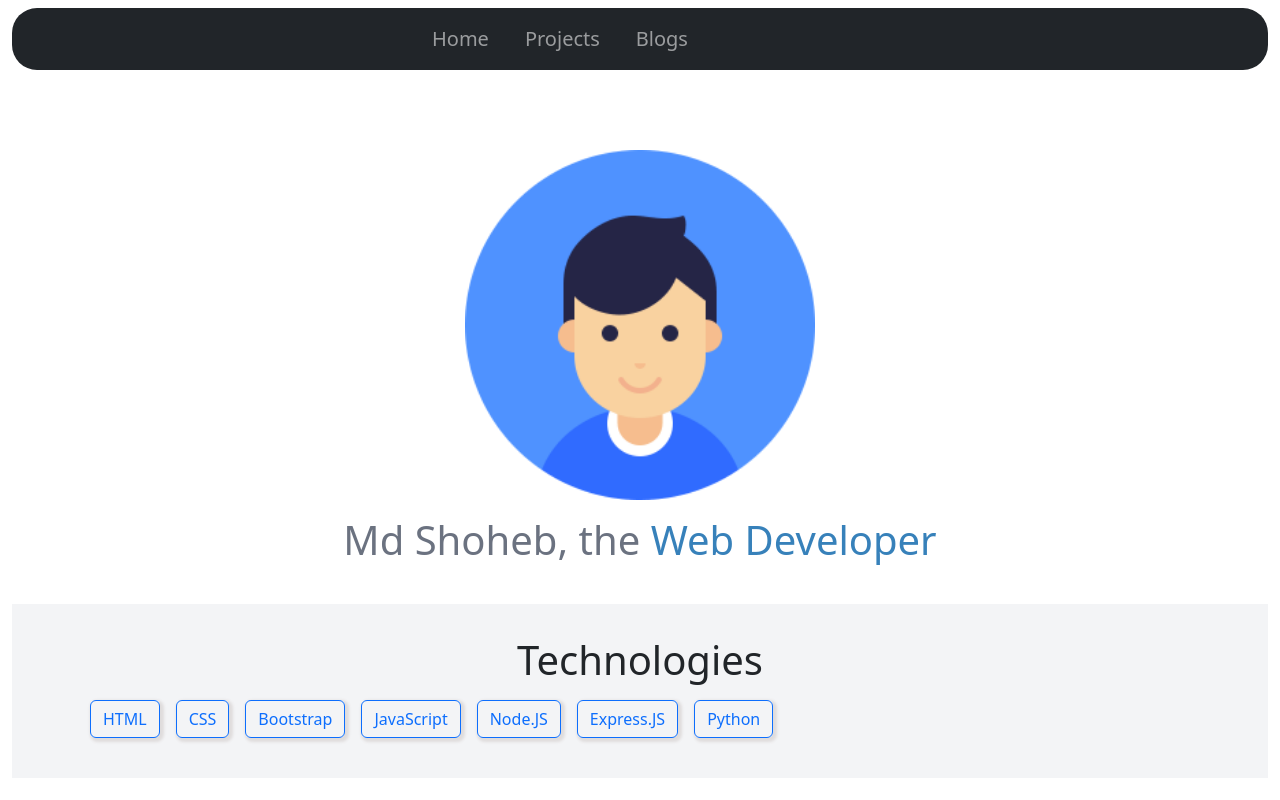
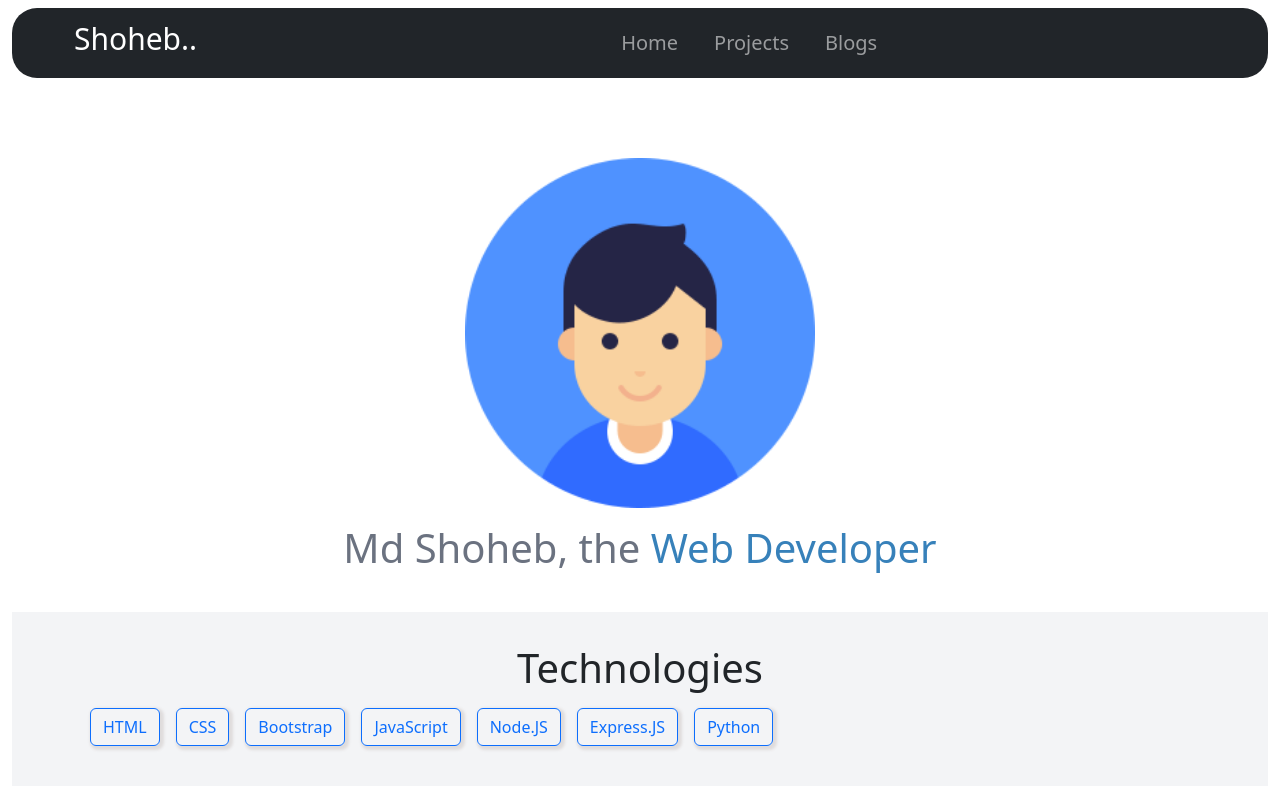
Before and after one commit to MdShoaibulhaq/Shoheb, a website: page index.html in a window 1280 px wide. Shown: the top 800 px of the page. Drawn offline with nearby package versions, Linux system fonts and the light colour scheme.

Commit message:
Update index.html

```diff
--- a/index.html
+++ b/index.html
@@ -17,6 +17,7 @@
 <body class="container-fluid">
     <div class="navbar navbar-dark  bg-dark navbar-expand-lg mt-2 p-8">
         <div class="container-fluid">
+            <h2 class="navbar-brand">Shoheb..</h2>
             <button class="navbar-toggler" data-bs-target="#menuitems" data-bs-toggle="collapse">
                 <span class="navbar-toggler-icon"></span>
             </button>
```
